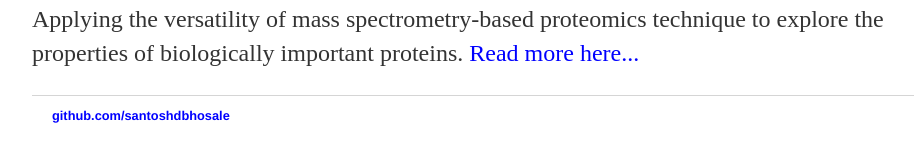
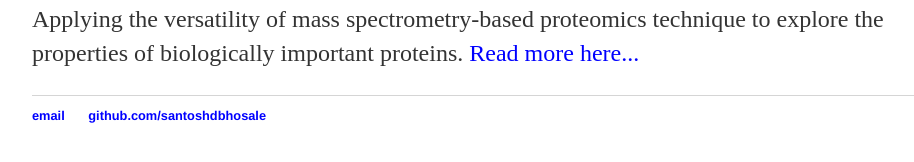
Before and after one commit to santoshdbhosale/santoshdbhosale.github.io, a Jekyll site: the page built from index.html, in a window 1280 px wide. Shown: the part 249-411 px from the top of the page, without its empty margins (160-1074 px from the left). Built offline with Jekyll 4.4.1, drawn with Linux system fonts in a browser that asks for light colours.

Commit message:
Update default.html

```diff
--- a/_layouts/default.html
+++ b/_layouts/default.html
@@ -21,7 +21,7 @@
 			</div><!-- /.container -->
 			<footer>
 	    		<ul>
-	        		<li><a href="mailto:santoshb@bmb.sdu.dk"></a></li>
+	        		<li><a href="mailto:santoshb@bmb.sdu.dk">email</a></li>
 	        		<li><a href="https://github.com/santoshdbhosale">github.com/santoshdbhosale</a></li>
 				</ul>
 			</footer>
```
